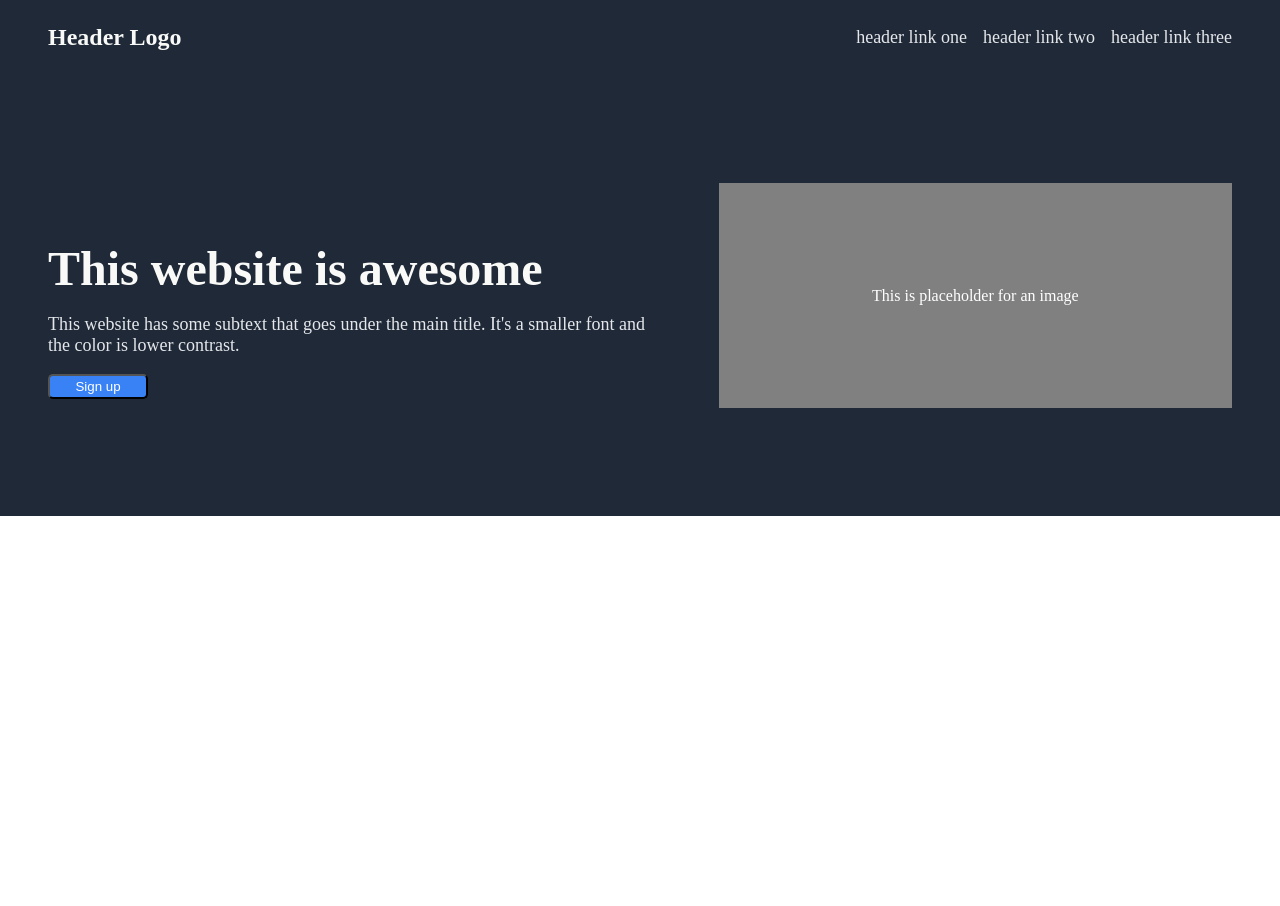
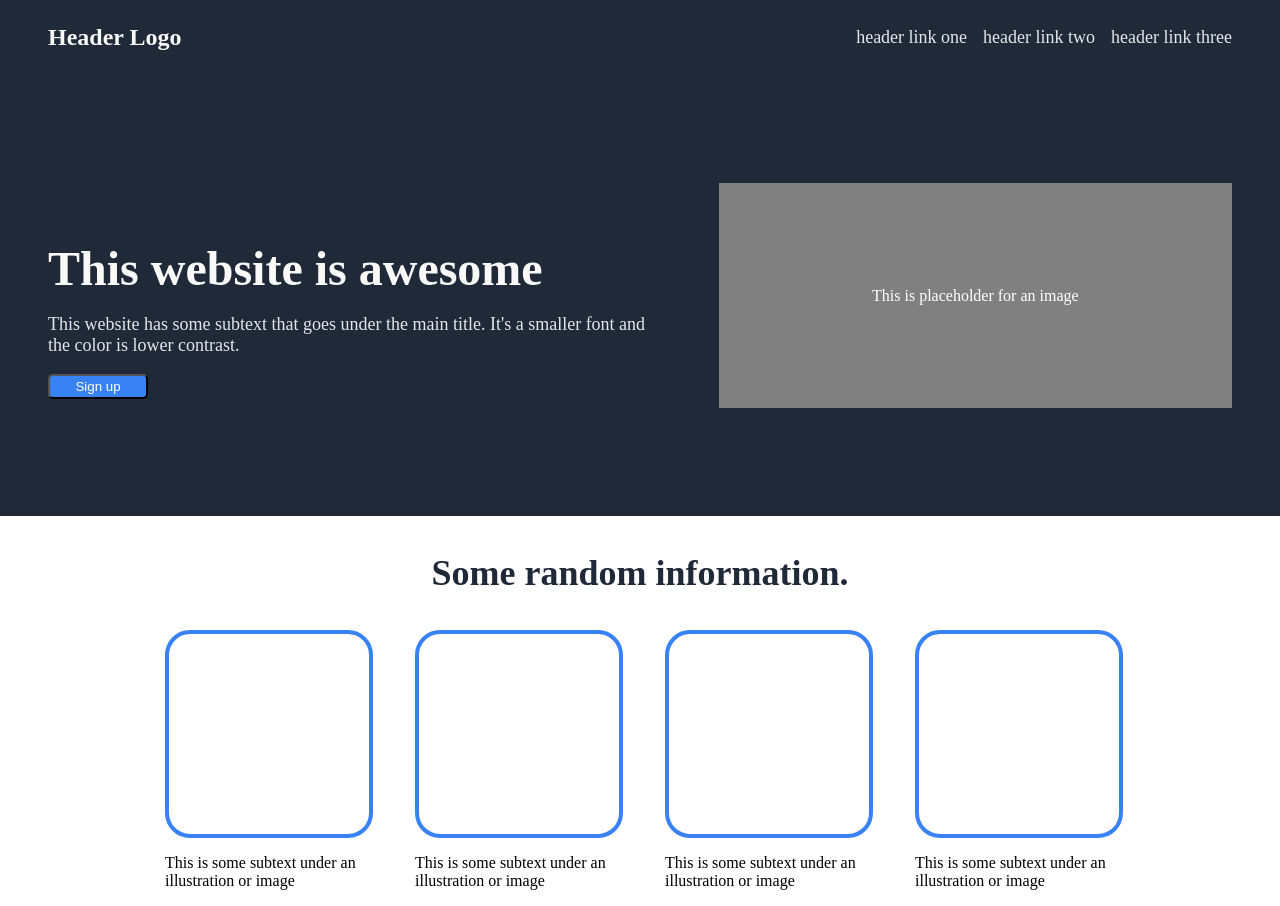
Before and after one commit to Slavetomints/odin-landing-page, a plain HTML site: page index.html in a window 1280 px wide. Before the commit the page ends 800 px from the top, so only its background shows below. Drawn offline with Linux system fonts and the light colour scheme.

Commit message:
made section two

```diff
--- a/index.html
+++ b/index.html
@@ -18,7 +18,6 @@
         </header>
 
         <section class="section-one">
-
             <div class="section-one-item-one">
                 <p class="main-text">This website is awesome</p>
                 <p class="secondary-text">This website has some subtext that goes under the main title. It's a smaller font and the color is lower contrast.</p>
@@ -30,11 +29,28 @@
                     <p>This is placeholder for an image</p>
                 </div>
             </div>
-
         </section>
 
-        <section>
-
+        <section class="section-two">
+            <p class="information-header">Some random information.</p>
+            <div class="information">
+                <div class="information-box">
+                    <div class="information-image"></div>
+                    <p>This is some subtext under an illustration or image</p>
+                </div>
+                <div class="information-box">
+                    <div class="information-image"></div>
+                    <p>This is some subtext under an illustration or image</p>
+                </div>
+                <div class="information-box">
+                    <div class="information-image"></div>
+                    <p>This is some subtext under an illustration or image</p>
+                </div>
+                <div class="information-box">
+                    <div class="information-image"></div>
+                    <p>This is some subtext under an illustration or image</p>
+                </div>
+            </div>
         </section>
 
         <section>
--- a/style.css
+++ b/style.css
@@ -83,3 +83,34 @@ button {
     justify-content: center;
     align-items: center;
 }
+
+.section-two {
+    display: flex;
+    flex-direction: column;
+}
+
+.information-header {
+    font-weight: bolder;
+    color: #1F2937;
+    font-size: 36px;
+    text-align: center;
+}
+
+.information {
+    display: flex;
+    flex-direction: row;
+    justify-content: center;
+    gap: 50px;
+    flex-wrap: wrap;
+}
+
+.information-box {
+    width: 200px;
+}
+
+.information-image {
+    border: 4px #3882F6 solid;
+    border-radius: 25px;
+    width: 200px;
+    height: 200px;
+}
```
